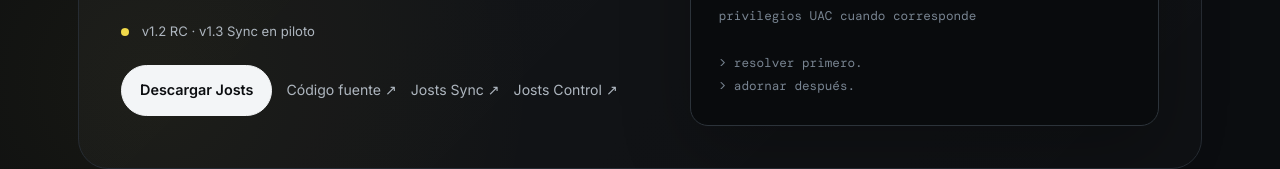
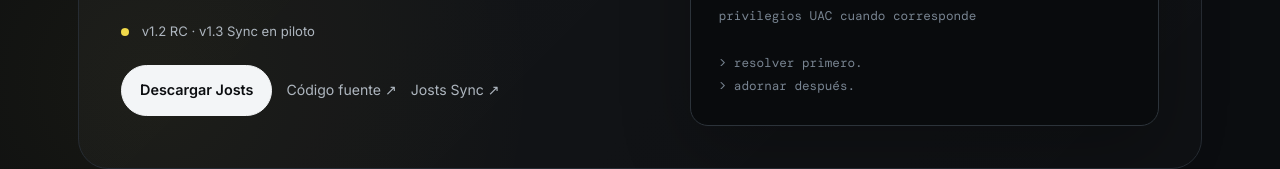
Before and after one commit to xdCL/xdCL.github.io, a plain HTML site: page index.html in a window 1280 px wide. Shown: the part 1242-1411 px from the top of the page. Drawn offline with nearby package versions, Linux system fonts and the light colour scheme; a web font is replaced by a local one.

Commit message:
site: keep Josts Control discreet and unlisted

```diff
--- a/index.html
+++ b/index.html
@@ -47,7 +47,6 @@
           <a class="button primary" href="https://github.com/xdCL/Josts/releases" target="_blank" rel="noreferrer">Descargar Josts</a>
           <a class="text-link" href="https://github.com/xdCL/Josts" target="_blank" rel="noreferrer">Código fuente ↗</a>
           <a class="text-link" href="https://github.com/xdCL/Josts/pull/3" target="_blank" rel="noreferrer">Josts Sync ↗</a>
-          <a class="text-link" href="/josts-admin/">Josts Control ↗</a>
         </div>
       </div>
       <div class="terminal" aria-label="Vista conceptual de Josts">
```
